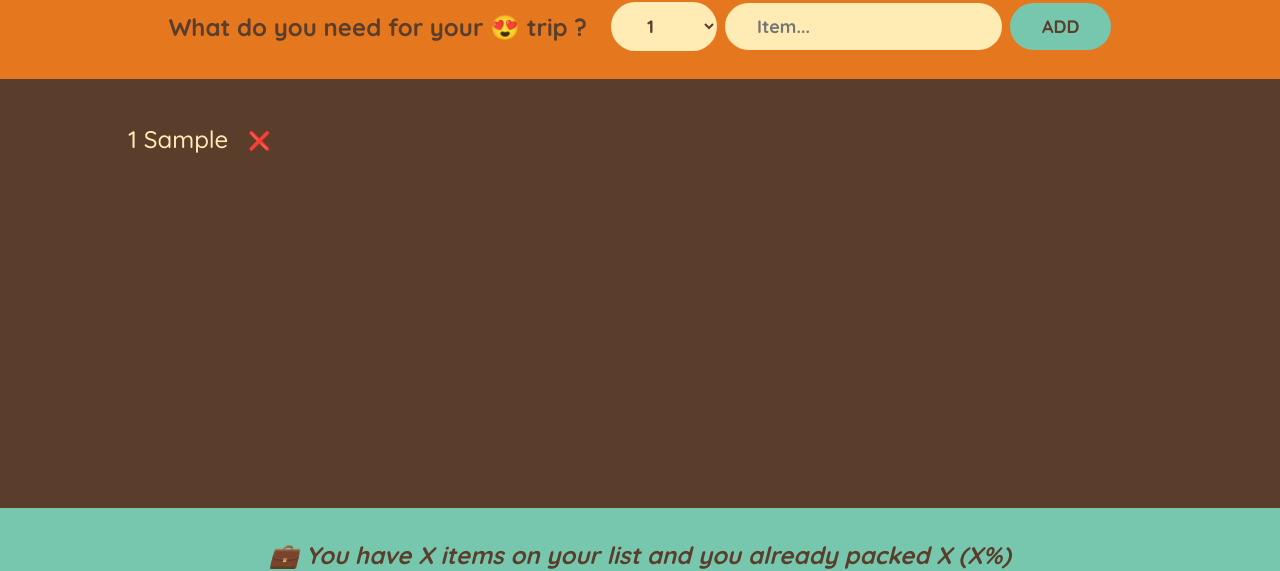
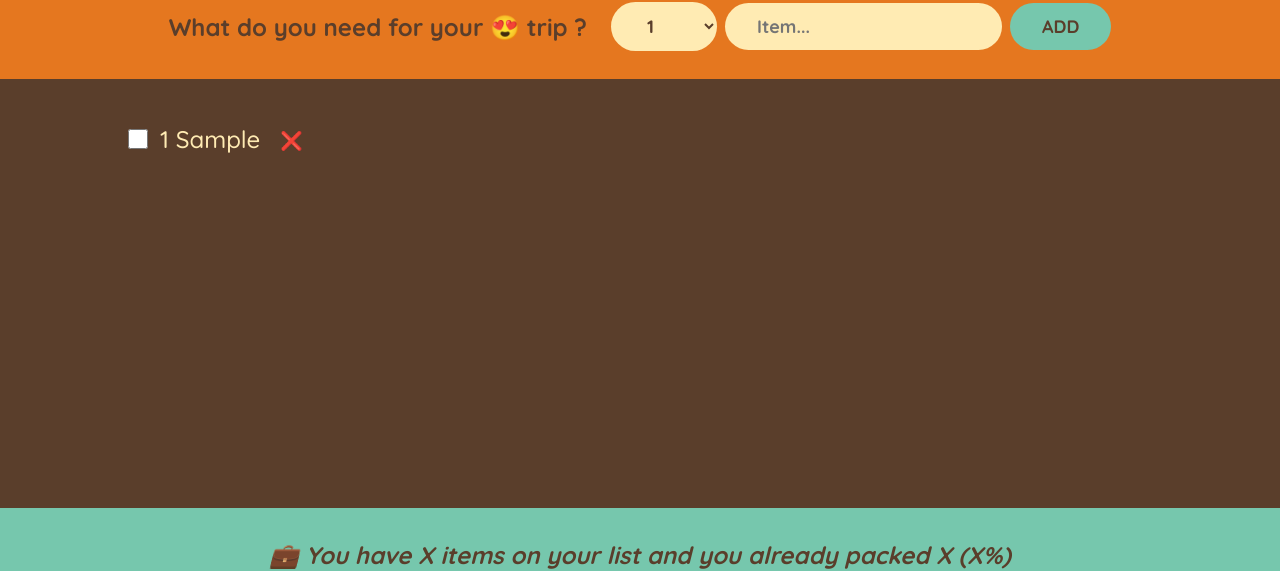
Before and after one commit to St0rY87/Travel-list, a React (Vite) app in the folder travel-list/: page / in a window 1280 px wide. Both pictures are taken after typing "Sample" into the empty fields and a click on the button "ADD". Shown: the part 198-769 px from the top of the page. Built offline with nearby package versions, Linux system fonts and the light colour scheme.

Commit message:
feat: implement toggle checkboxes

```diff
--- a/travel-list/src/App.jsx
+++ b/travel-list/src/App.jsx
@@ -1,3 +1,4 @@
+import { use } from "react";
 import { useState } from "react";
 
 export default function App() {
@@ -11,11 +12,25 @@ export default function App() {
     setItems((items) => items.filter((item) => item.id !== id));
   }
 
+  function handleToggleItem(id) {
+    setItems((items) =>
+      items.map((item) =>
+        item.id === id ? { ...item, isPacked: !item.isPacked } : item
+      )
+    );
+
+    console.log(items);
+  }
+
   return (
     <div className="app">
       <Logo />
       <Form onAddItems={handleAddItems} />
-      <PackingList items={items} onDeleteItem={handleDeleteItem} />
+      <PackingList
+        items={items}
+        onDeleteItem={handleDeleteItem}
+        onToggleItem={handleToggleItem}
+      />
       <Stats />
     </div>
   );
@@ -70,10 +85,35 @@ function Form({ onAddItems }) {
     </form>
   );
 }
-function Item({ item, onDeleteItem }) {
+
+function PackingList({ items, onDeleteItem, onToggleItem }) {
+  return (
+    <div className="list">
+      <ul>
+        {items.map((item) => (
+          <Item
+            item={item}
+            key={item.id}
+            onDeleteItem={onDeleteItem}
+            onToggleItem={onToggleItem}
+          />
+        ))}
+      </ul>
+    </div>
+  );
+}
+
+function Item({ item, onDeleteItem, onToggleItem }) {
   return (
     <li>
-      <span style={item.packed ? { textDecoration: "line-through" } : {}}>
+      <input
+        type="checkbox"
+        value={item.isPacked}
+        onChange={() => {
+          onToggleItem(item.id);
+        }}
+      />
+      <span style={item.isPacked ? { textDecoration: "line-through" } : {}}>
         {item.quantity} {item.description}
       </span>
       <button onClick={() => onDeleteItem(item.id)}>❌</button>
@@ -81,17 +121,6 @@ function Item({ item, onDeleteItem }) {
   );
 }
 
-function PackingList({ items, onDeleteItem }) {
-  return (
-    <div className="list">
-      <ul>
-        {items.map((item) => (
-          <Item item={item} key={item.id} onDeleteItem={onDeleteItem} />
-        ))}
-      </ul>
-    </div>
-  );
-}
 function Stats() {
   return (
     <footer className="stats">
```
